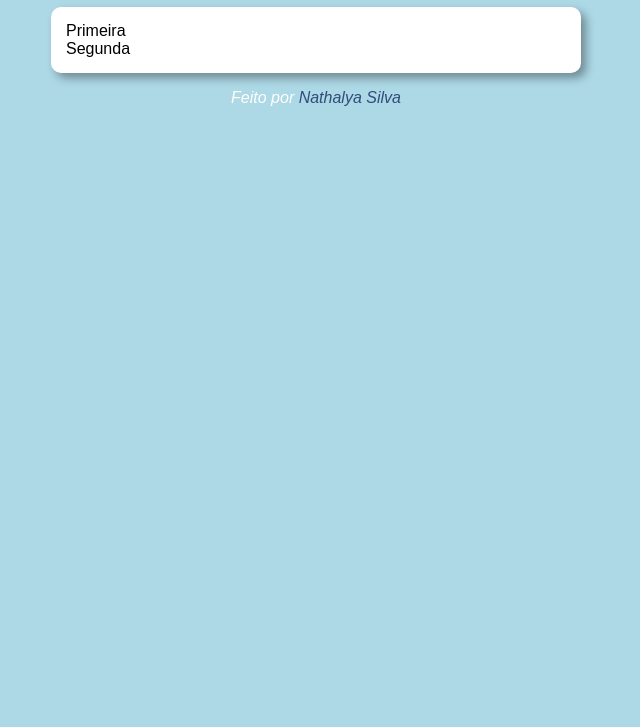
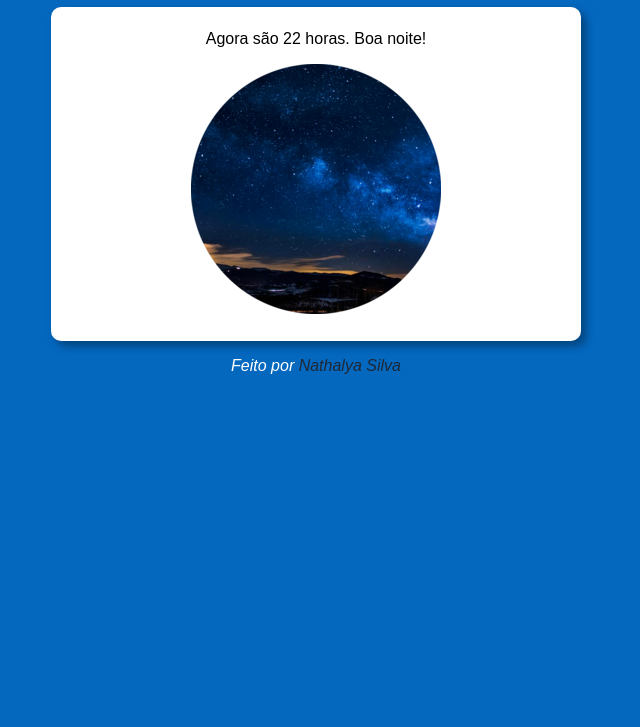
Before and after one commit to Nathalyagsn/cursojs, a plain HTML site: page Exercicios/Ex1/Ex1.html in a window 1280 px wide. Shown: the part 73-800 px from the top of the page, without its empty margins (324-964 px from the left). Drawn offline with Linux system fonts and the light colour scheme.

Commit message:
ex hora do dia

```diff
--- a/Exercicios/Ex1/Ex1.html
+++ b/Exercicios/Ex1/Ex1.html
@@ -6,19 +6,20 @@
     <title>Exercício 1</title>
     <link rel="stylesheet" href="style.css">
 </head>
-<body>
+<body onload="carregar()">
     <header>
-        <h1>Título</h1>
+        <h1>Hora do dia</h1>
     </header>
 
    <section >
 
-    <div>
-        Primeira
+    <div id="msg">
+        Mensagem do dia
     </div>
 
-    <div>
-        Segunda
+    <div id="foto">
+        <img src="imagens/manha.png" alt="">
+
     </div>
 
    </section>
--- a/Exercicios/Ex1/script.js
+++ b/Exercicios/Ex1/script.js
@@ -0,0 +1,26 @@
+function carregar() {
+    var msg = document.getElementById('msg');
+    var img = document.querySelector('img');
+    var data = new Date();
+    //var hora = data.getHours();
+    var hora = 22
+
+
+
+
+
+    if (hora >= 0 && hora < 12) {
+        img.src = 'imagens/manha.png'
+        msg.innerHTML = `Agora são ${hora} horas. Bom dia!`
+        document.body.style.background = '#F2C879'
+
+    } else if (hora >= 12 && hora <= 18) {
+        img.src = 'imagens/tarde.png'
+        msg.innerHTML = `Agora são ${hora} horas. Boa tarde!`
+        document.body.style.background = '#F28705'
+    } else {
+        img.src = 'imagens/noite.png'
+        msg.innerHTML = `Agora são ${hora} horas. Boa noite!`
+        document.body.style.background = '#0468BF'
+    }
+}
--- a/Exercicios/Ex1/style.css
+++ b/Exercicios/Ex1/style.css
@@ -19,6 +19,11 @@ margin: auto;
 box-shadow:  5px 5px 10px rgba(0, 0, 0, 0.363);
 }
 
+div {
+    text-align: center;
+    padding: 8px;
+}
+
 footer {
     color: white;
     text-align: center;
@@ -28,7 +33,7 @@ footer {
 
 footer a {
     text-decoration: none;
-    color: rgb(48, 77, 121);
+    color: rgb(31, 40, 54);
 }
 
 footer a:hover {
```
Also changed, not shown: Exercicios/Ex1/imagens/manha.png (added), Exercicios/Ex1/imagens/noite.png (added), Exercicios/Ex1/imagens/tarde.png (added).
